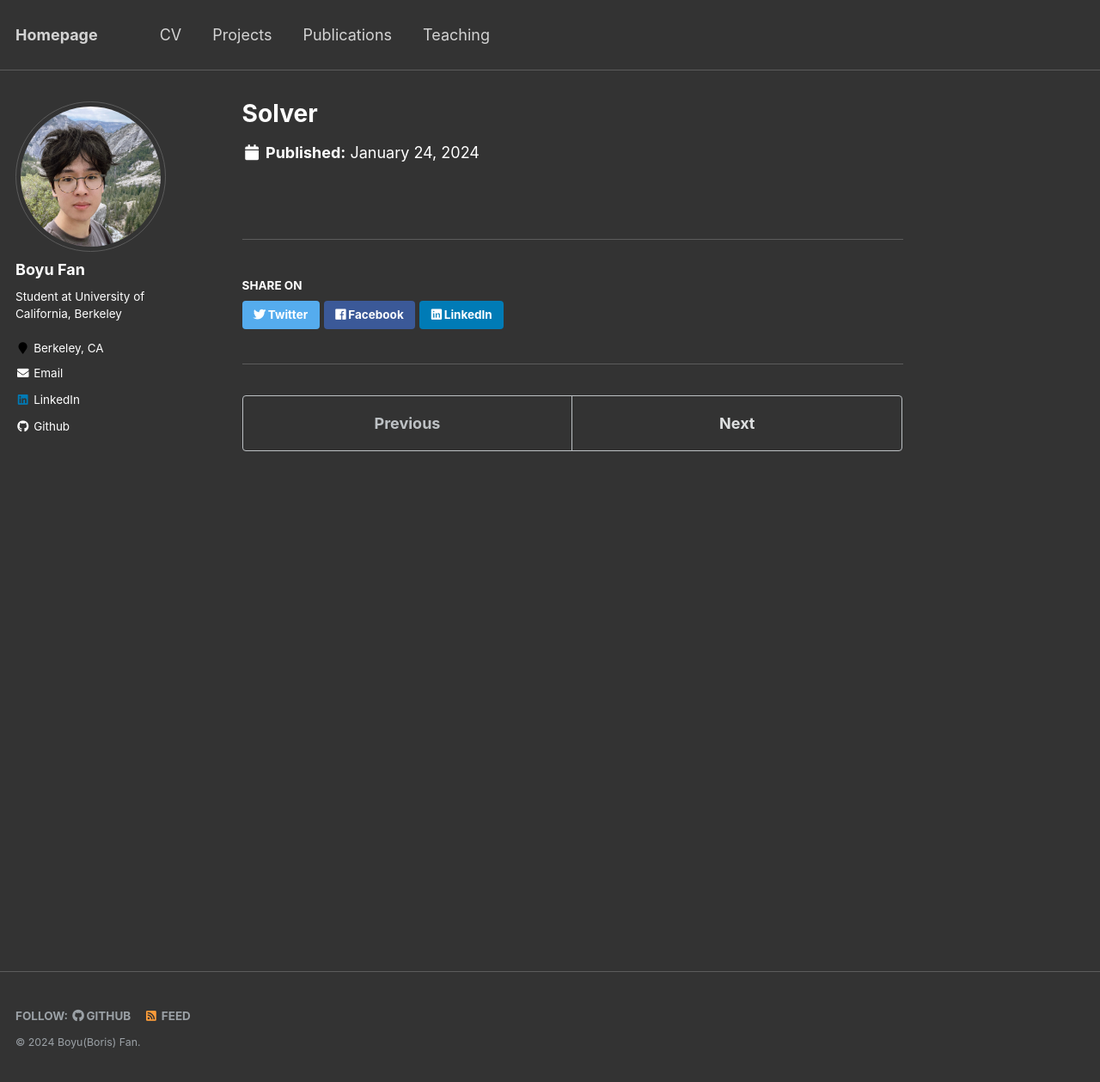
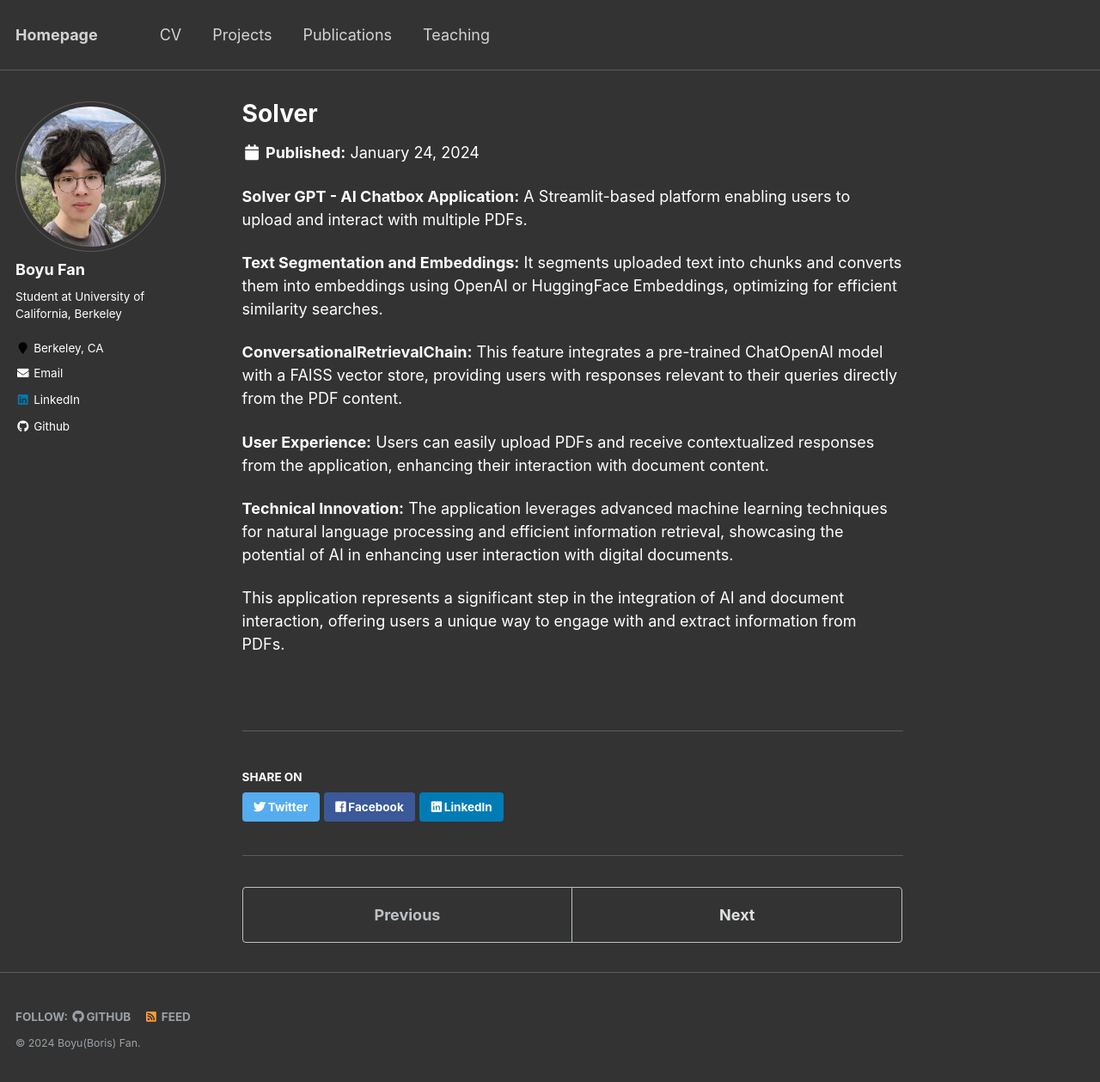
Before and after one commit to BoyuFan1/BoyuFan1, a Jekyll site: the page built from _portfolio/portfolio-3.html, in a window 1280 px wide and 1259 px high. Shown: the whole window at 86% size. Built offline with Jekyll 4.4.1, drawn with Linux system fonts in a browser that asks for light colours.

Commit message:
Update portfolio-3.html

```diff
--- a/_portfolio/portfolio-3.html
+++ b/_portfolio/portfolio-3.html
@@ -3,3 +3,11 @@ title: "Solver"
 excerpt: "It's a Streamlit chat app allowing users to interact with PDF content, using embeddings and FAISS for efficient query-based retrieval from PDFs. <br/><img src='/BoyuFan1/images/pdf-project.jpg'>"
 collection: portfolio
 ---
+
+<p><strong>Solver GPT - AI Chatbox Application:</strong> A Streamlit-based platform enabling users to upload and interact with multiple PDFs.</p>
+<p><strong>Text Segmentation and Embeddings:</strong> It segments uploaded text into chunks and converts them into embeddings using OpenAI or HuggingFace Embeddings, optimizing for efficient similarity searches.</p>
+<p><strong>ConversationalRetrievalChain:</strong> This feature integrates a pre-trained ChatOpenAI model with a FAISS vector store, providing users with responses relevant to their queries directly from the PDF content.</p>
+<p><strong>User Experience:</strong> Users can easily upload PDFs and receive contextualized responses from the application, enhancing their interaction with document content.</p>
+<p><strong>Technical Innovation:</strong> The application leverages advanced machine learning techniques for natural language processing and efficient information retrieval, showcasing the potential of AI in enhancing user interaction with digital documents.</p>
+
+<p>This application represents a significant step in the integration of AI and document interaction, offering users a unique way to engage with and extract information from PDFs.</p>
```
